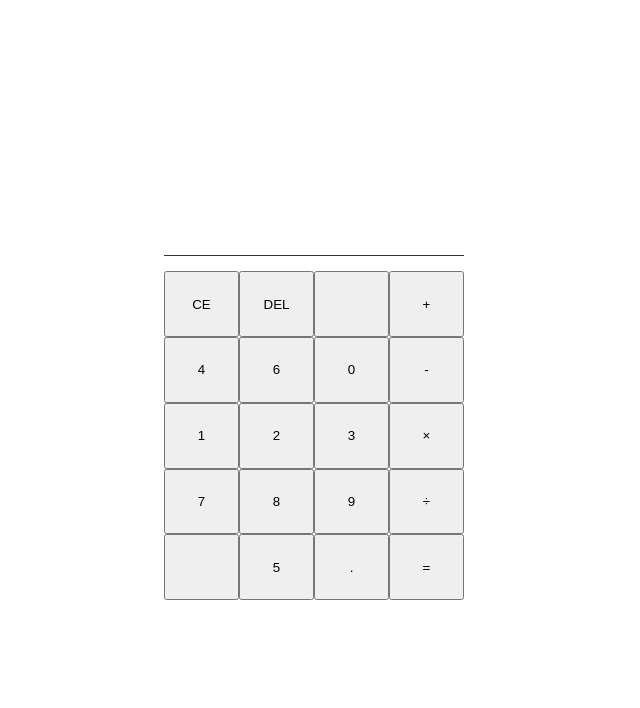
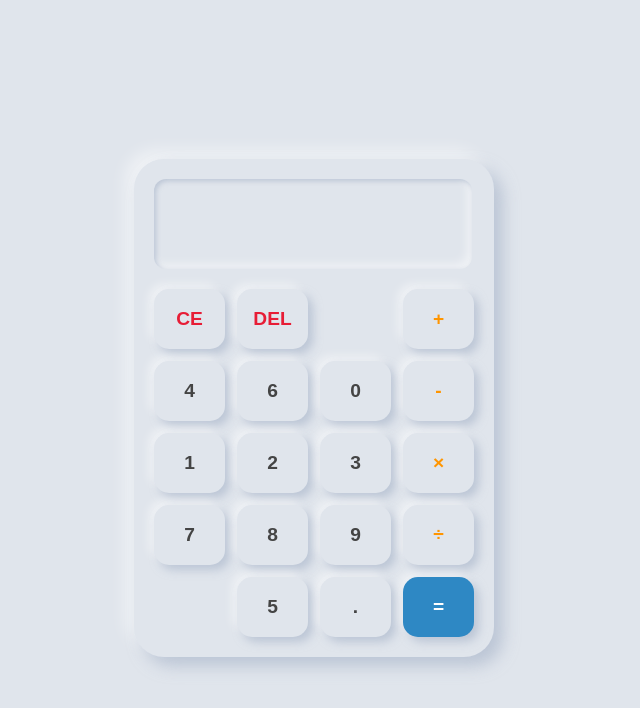
Before and after one commit to Etan315/calculator, a React (Create React App) app: page / in a window 1280 px wide. Shown: the top 708 px of the page, without its empty margins (326-966 px from the left). Built offline with nearby package versions, Linux system fonts and the light colour scheme.

Commit message:
Styles: updated user interface

```diff
--- a/src/App.css
+++ b/src/App.css
@@ -1,51 +1,90 @@
 :root {
   --primary: #4988C4;
-  --bg-light: #f8fbff;
-  --history-bg: #e3f2fd;
-  --text-main: #333;
-  --shadow: rgba(0, 0, 0, 0.1);
+  --bg-app: #e0e5ec;
+  --btn-bg: #e0e5ec;
+  --text-main: #444;
+  --op-color: #ff9500;
+  --equal-color: #2e88c4;
+  --shadow-dark: rgba(163, 177, 198, 0.6);
+  --shadow-light: rgba(255, 255, 255, 0.5);
 }
 
-* {
-  margin: 0;
-  padding: 0;
-  box-sizing: border-box;
+body {
+  background-color: var(--bg-app);
 }
 
 .App {
   display: flex;
+  justify-content: center;
+  align-items: center;
   height: 100vh;
 }
 
 .calculator-container {
-  display: flex;
-  flex-direction: column;
-  width: 300px;
-  height: 400px;
-  margin: auto;
-  justify-content: center;
+  background: var(--bg-app);
+  padding: 20px;
+  border-radius: 30px;
+  box-shadow: 9px 9px 16px var(--shadow-dark),
+              -9px -9px 16px var(--shadow-light);
+  width: 320px;
+}
+
+.display-text {
+  width: 87%;
+  height: 70px;
+  margin-bottom: 20px;
+  padding: 10px 20px;
+  border: none;
+  border-radius: 12px;
+  background: inset var(--bg-app);
+  box-shadow: inset 2px 2px 5px var(--shadow-dark),
+              inset -5px -5px 10px var(--shadow-light);
+  text-align: right;
+  font-size: 2.2em;
+  color: var(--text-main);
+  font-family: 'Courier New', Courier, monospace;
 }
 
 .btn-container {
-  height: 100%;
   display: grid;
   grid-template-columns: repeat(4, 1fr);
-  grid-template-rows: repeat(5, 1fr);
-  grid-row-gap: 0px;
-  grid-column-gap: 0px;
+  gap: 12px; /* Adds space between buttons */
 }
 
-.display-text {
-  height: 50px;
-  margin: 15px 0;
+button {
+  height: 60px;
   border: none;
-  outline: none;
-  border-bottom: 1px solid var(--text-main);
-  text-align: right;
-  font-size: 2em;
+  border-radius: 15px;
+  font-size: 1.2rem;
+  font-weight: bold;
+  cursor: pointer;
+  background: var(--btn-bg);
+  color: var(--text-main);
+  box-shadow: 5px 5px 10px var(--shadow-dark),
+              -5px -5px 10px var(--shadow-light);
+  transition: all 0.2s ease;
 }
 
-.display-text:focus,
-.display-text:active{
-  border-bottom: 1px solid var(--primary);
+button:active {
+  box-shadow: inset 2px 2px 5px var(--shadow-dark),
+              inset -5px -5px 10px var(--shadow-light);
+  transform: scale(0.98);
 }
+
+/* Specific button styles */
+.operation {
+  color: var(--op-color);
+}
+
+.btn-clear, .btn-del {
+  color: #e71d36;
+}
+
+.equal {
+  background: var(--equal-color);
+  color: white;
+}
+
+.empty {
+  visibility: hidden; /* Hide the empty buttons but keep their space */
+}
```
